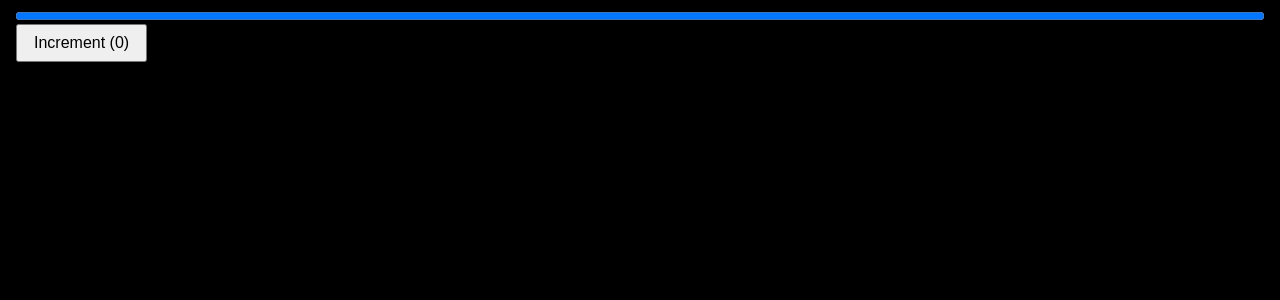
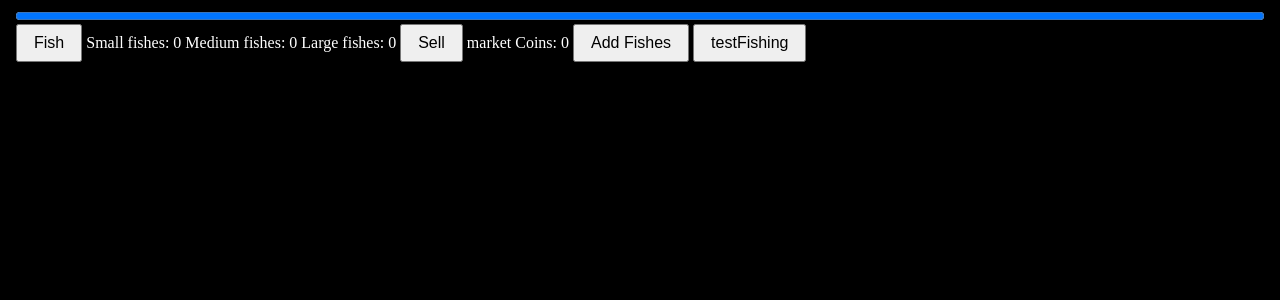
Before and after one commit to HenrijsT/FishCrimental, a SvelteKit app: page /testing in a window 1280 px wide. Shown: the top 300 px of the page. Built offline with nearby package versions, Linux system fonts and the light colour scheme.

Commit message:
Add: -app hosting on local network -fish types, values -randomized fishing action -coin -sell button

```diff
--- a/package.json
+++ b/package.json
@@ -3,7 +3,7 @@
 	"version": "0.0.1",
 	"private": true,
 	"scripts": {
-		"dev": "vite dev",
+		"dev": "vite dev --host",
 		"build": "vite build",
 		"preview": "vite preview",
 		"check": "svelte-kit sync && svelte-check --tsconfig ./tsconfig.json",
--- /dev/null
+++ b/src/lib/fishes.ts
@@ -0,0 +1,36 @@
+import { get, writable } from "svelte/store";
+import Big from "big.js";
+
+export const smallFishCount = writable(new Big("0"));
+export const mediumFishCount = writable(new Big("0"));
+export const largeFishCount = writable(new Big("0"));
+export const exoticFishCount = writable(new Big("0"));
+
+export enum FishType {
+    Small,
+    Medium,
+    Large,
+    Exotic
+}
+
+export const fishBaseValue: Record<FishType, number> = {
+    [FishType.Small]: 2,
+    [FishType.Medium]: 5,
+    [FishType.Large]: 10,
+    [FishType.Exotic]: 999
+};
+
+function getRandomNumber(min: number, max: number): number {
+    return Math.floor(Math.random() * (max - min + 1)) + min;
+  }
+
+export function fishAction() {
+    let randomNumber = getRandomNumber(1, 100);
+    if(randomNumber <= 90){
+        smallFishCount.set(get(smallFishCount).plus(1));
+    } else if ( randomNumber > 90 && randomNumber <=98) {
+        mediumFishCount.set(get(mediumFishCount).plus(1));
+    } else {
+        largeFishCount.set(get(largeFishCount).plus(1));
+    }
+}
--- /dev/null
+++ b/src/lib/market_coins.ts
@@ -0,0 +1,21 @@
+import { get, writable } from "svelte/store";
+import Big from "big.js";
+import { smallFishCount, mediumFishCount, largeFishCount, fishBaseValue, FishType} from '$lib/fishes';
+
+export const marketCoinCount = writable(new Big("0"));
+
+export function sellFish() {
+    let smallFishToSell = get(smallFishCount);
+    let mediumFishToSell = get(mediumFishCount);
+    let largeFishToSell = get(largeFishCount);
+
+    marketCoinCount.set(get(marketCoinCount)
+    .plus(smallFishToSell.times(fishBaseValue[FishType.Small]))
+    .plus(mediumFishToSell.times(fishBaseValue[FishType.Medium]))
+    .plus(largeFishToSell.times(fishBaseValue[FishType.Large]))
+    );
+
+    smallFishCount.set(new Big(0));
+    mediumFishCount.set(new Big(0));
+    largeFishCount.set(new Big(0));
+}
--- a/src/routes/testing/+page.svelte
+++ b/src/routes/testing/+page.svelte
@@ -2,6 +2,9 @@
     import { onMount, onDestroy } from 'svelte';
     import { tweened } from 'svelte/motion';
 	  import { linear } from 'svelte/easing';
+	  import { get } from 'svelte/store';
+	  import { smallFishCount, mediumFishCount, largeFishCount, fishAction } from '$lib/fishes';
+    import { marketCoinCount, sellFish } from '$lib/market_coins';
 
     const progress = tweened(1000, {
 		  duration: 5000,
@@ -17,7 +20,7 @@
       timer = setInterval(() => {
         progress.set(0,{duration:0});
         progress.set(1000);
-        count ++;
+        fishAction();
       }, 5000);
     };
 
@@ -34,9 +37,27 @@
 <body>
   <progress value={$progress} max=1000/>
 
-  <button on:mousedown={handleMouseDown} on:mouseup={handleMouseUp}>
-    Increment ({count})
+  <button on:mousedown={handleMouseDown} on:mouseup={handleMouseUp} on:touchstart={handleMouseDown} on:touchend={handleMouseUp}>
+    Fish
   </button>
+
+  Small fishes: {$smallFishCount.toFixed(0)}
+  Medium fishes: {$mediumFishCount.toFixed(0)}
+  Large fishes: {$largeFishCount.toFixed(0)}
+
+  <button on:click={sellFish}>
+    Sell
+  </button>
+
+  market Coins: {$marketCoinCount.toFixed(0)}
+
+  <button on:click={() => smallFishCount.set($smallFishCount.plus(10))}>
+    Add Fishes
+  </button>
+  <button on:click={fishAction}>
+    testFishing
+  </button>
+
 </body>
 
   <style>
```
Also changed, not shown: src/lib/currencies.ts (deleted, +0 -13 lines), src/routes/+page.svelte (+1 -7 lines).
